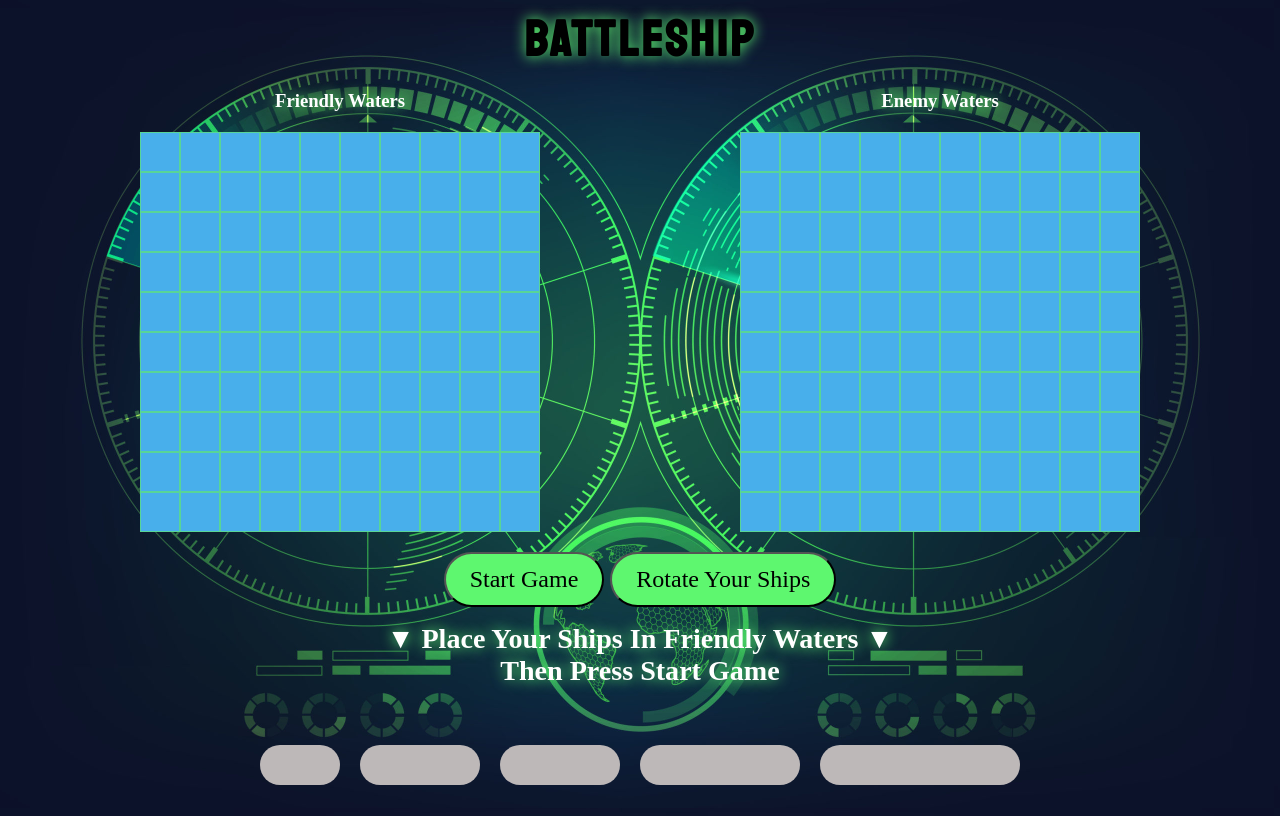
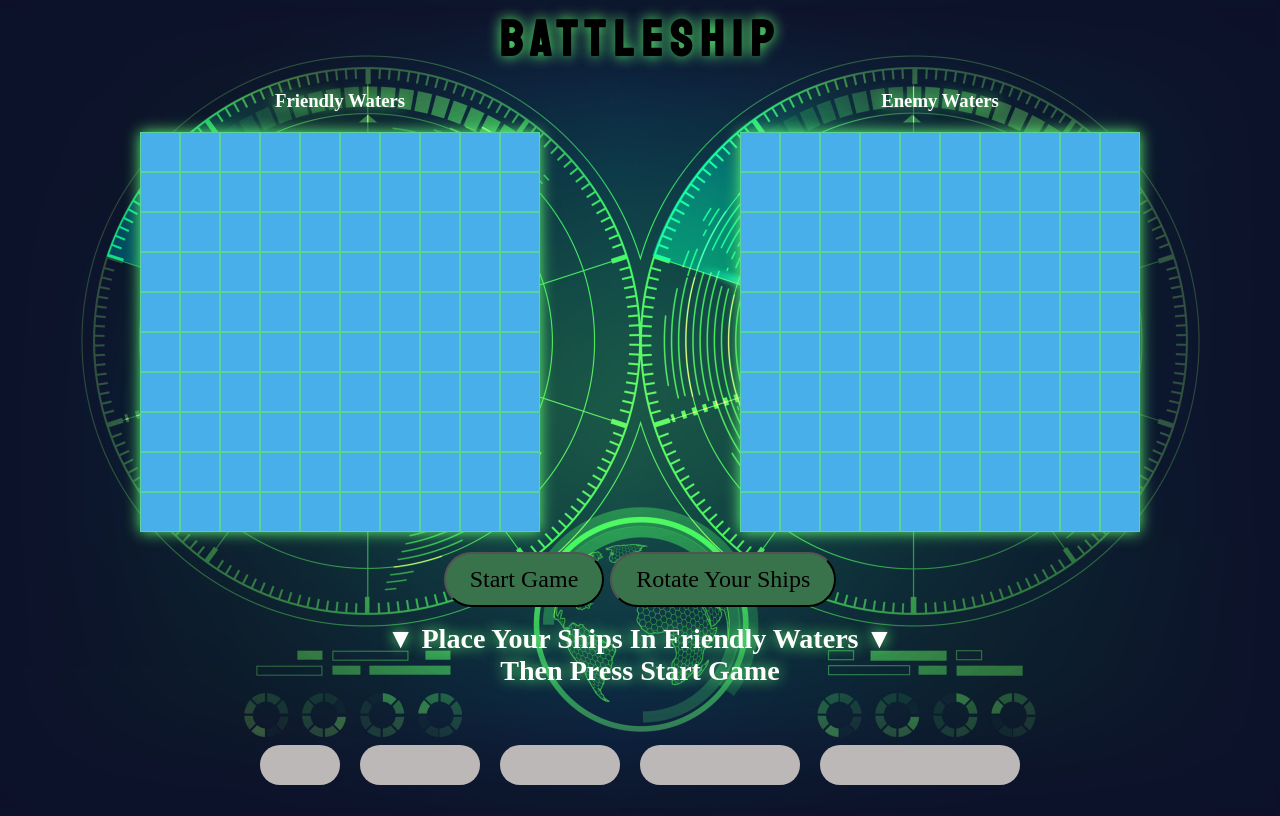
Before and after one commit to markrissmiller/project__1, a plain HTML site: page index.html in a window 1280 px wide. Drawn offline with Linux system fonts and the light colour scheme; a web font is replaced by a local one.

Commit message:
cleaning code

```diff
--- a/css/main.css
+++ b/css/main.css
@@ -54,10 +54,7 @@
 
 body{
   background-image: url('../images/radar2.jpeg') ;
-  /* background: rgb(2,0,36);
-  background: radial-gradient(circle, rgba(2,0,36,1) 0%, rgba(14,255,0,1) 61%, rgba(9,9,121,1) 99%); */
   height: 100vh;
-  /* background-repeat: no-repeat; */
   background-size: 100%;
   background-position:-6px ;
 
@@ -73,8 +70,6 @@ body{
   display: flex;
   justify-content: center;
   width: 100%;
-  /* justify-content: space-around; */
-  /* margin-top: 24px; */
 }
 
 .user-board{
@@ -92,7 +87,7 @@ body{
   flex-wrap: wrap;
   background-color: rgb(72, 175, 235);
   margin: 20px;
-  /* margin-right: 200PX; */
+  box-shadow:  0px 0px 14px #5ef770;
 }
 
 .grid-computer{
@@ -102,7 +97,7 @@ body{
   flex-wrap: wrap;
   background-color: rgb(72, 175, 235);
   margin: 20px;
-  /* margin-left: PX; */
+  box-shadow:  0px 0px 14px #5ef770;
 }
 
 .grid-computer > .taken{
@@ -127,17 +122,16 @@ body{
 }
 
 .btn{
-  background-color: rgb(94, 247, 111);
+  background-color: rgb( 56, 115, 75);
   padding: .5em 1em;
   border-radius: 2em;
   color: black;
   font-size: inherit;
   font-family: 'New Tegomin', serif;
-  /* text-shadow: 0px 0px 4px white; */
 }
 
 .btn:hover, .btn:focus{
-  background-color: rgb(69, 182, 82);
+  background-color: #5ef770;
 
 }
 
@@ -164,8 +158,7 @@ body{
   margin: 0;
   font-family:  'Staatliches', cursive;
   font-size: 50px;
-  letter-spacing: 3px;
-  /* color: white; */
+  letter-spacing: 8px;
   text-shadow: 0px 0px 14px #5ef770;
 }
 
--- a/js/script.js
+++ b/js/script.js
@@ -175,8 +175,8 @@ function dragLeave(e) {
 function dragDrop(){
     let shipNameWithLastId = draggedShip.lastChild.id;
     let shipClass = shipNameWithLastId.slice(0,-2);
-    console.log(shipClass);
-    console.log(shipNameWithLastId);
+    //console.log(shipClass);
+    // console.log(shipNameWithLastId);
     let lastShipIndex = parseInt(shipNameWithLastId.substr(-1));
     let shipLastId = lastShipIndex + parseInt(this.dataset.id);
     console.log(shipLastId);
```
